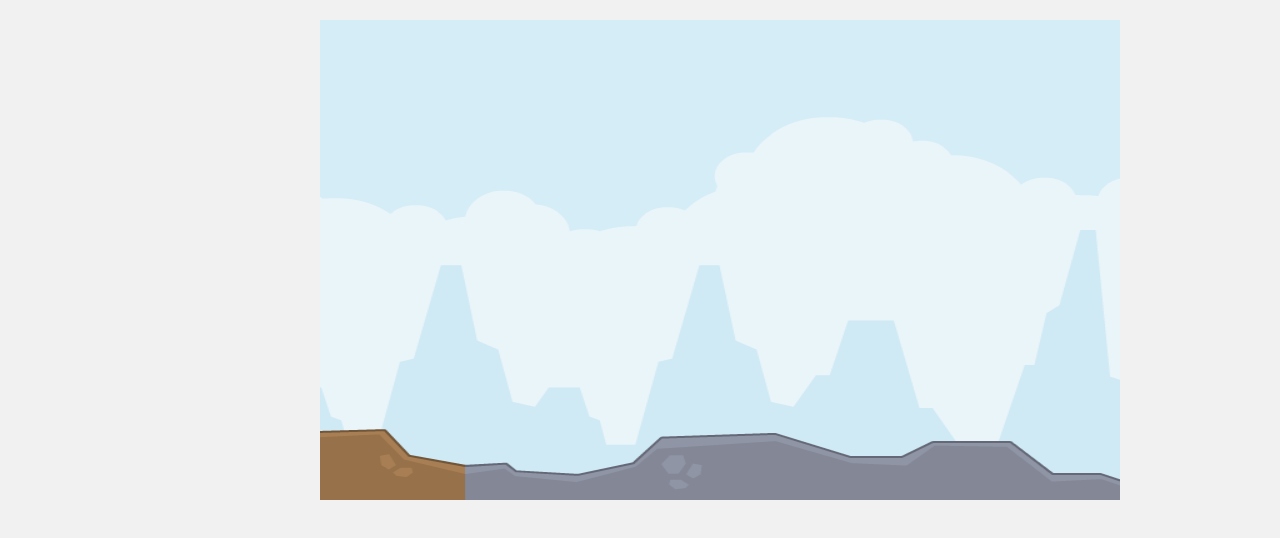
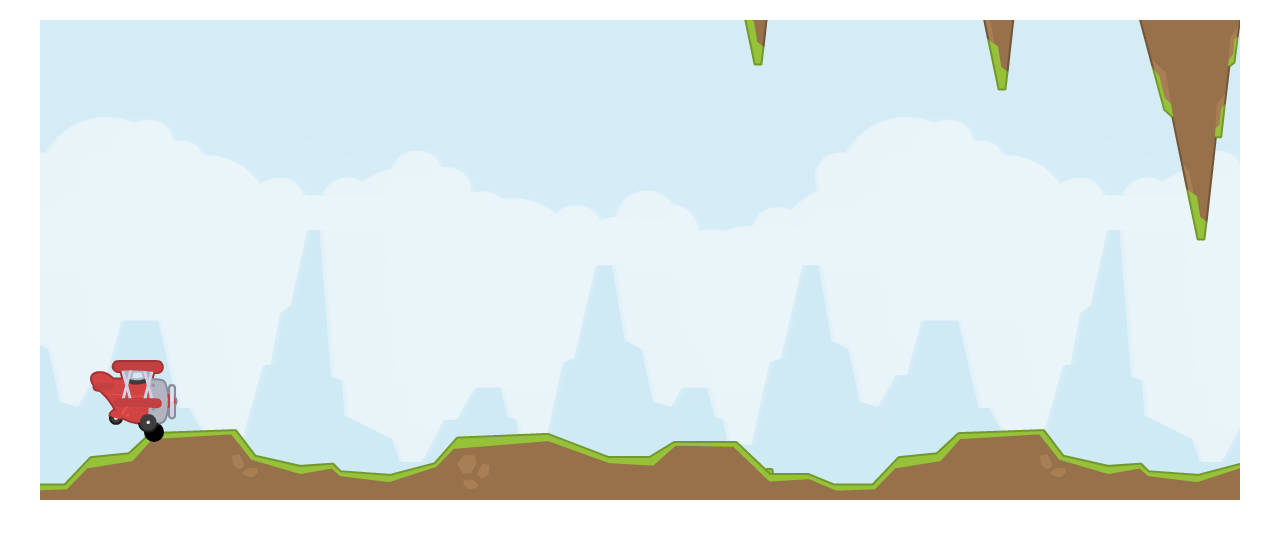
Before and after one commit to bdadam/FlappyPlane, a plain HTML site: page index.html in a window 1280 px wide. Drawn offline with Linux system fonts and the light colour scheme.

Commit message:
work in progress

```diff
--- a/index.html
+++ b/index.html
@@ -9,53 +9,40 @@
         body {
             padding: 0;
             margin: 0;
-            background-color: #f1f1f1;
-        }
-
-        /*
-        #cont {
-            max-width: 640px;
-            margin: 20px auto 0;
-            position: relative;
-            min-height: 1px;
+            background-color: #fff;
         }
 
         #container {
+            position: relative;
+            max-width: 1200px;
+            margin: 20px auto;
+        }
+
+        #inner {
+            position: relative;
             padding-bottom: 480px;
-            position: relative;
-            width: 100%;
         }
-        */
-        /*canvas {
+
+        canvas {
             position: absolute;
             top: 0;
             left: 0;
             right: 0;
             bottom: 0;
-        }*/
-
-        canvas {
-            height: 480px;
-            width: 800px;
-            position: absolute;
-            float: left;
-            -webkit-transform: translate3d(0, 0, 0);
         }
     </style>
 </head>
 <body>
-    <div id="cont">
-        <div id="container">
-            <!--<canvas id="bg"></canvas>-->
-            <!--<canvas id="scene"></canvas>-->
+    <div id="container">
+        <div id="inner">
+            <canvas id="bg"></canvas>
+            <canvas id="scene"></canvas>
         </div>
     </div>
 
-    <div style="max-width: 1000px; position: relative; margin: 20px auto; width: 640px; height: 480px;">
-        <canvas id="bg"></canvas>
-        <canvas id="scene"></canvas>
-    </div>
+    <p id="score"></p>
 
+    <script src="pubsub.min.js"></script>
     <script src="setup.js"></script>
     <script src="main2.js"></script>
 </body>
--- a/main2.js
+++ b/main2.js
@@ -1,41 +1,103 @@
 (function() {
-    var images = {};
-    var imagesToLoad = 0;
+    var Images = {
+        Background: {
+            baseUrl: 'TappyPlane/PNG/',
+            list: [
+                'background.png'
+            ]
+        },
+
+        Plane: {
+            baseUrl: 'TappyPlane/PNG/Planes/',
+            list: [
+                'planeBlue1.png',
+                'planeBlue2.png',
+                'planeBlue3.png',
+                'planeGreen1.png',
+                'planeGreen2.png',
+                'planeGreen3.png',
+                'planeYellow1.png',
+                'planeYellow2.png',
+                'planeYellow3.png',
+                'planeRed1.png',
+                'planeRed2.png',
+                'planeRed3.png'
+            ]
+        },
+
+        Ground: {
+            baseUrl: 'TappyPlane/PNG/',
+            list: [
+                'groundGrass.png',
+                'groundDirt.png',
+                'groundRock.png',
+                'groundSnow.png',
+                'groundIce.png'
+            ]
+        },
+
+        Rock: {
+            baseUrl: 'TappyPlane/PNG/',
+            list: [
+                'rockGrass.png',
+                'rock.png',
+                'rock.png',
+                'rockSnow.png',
+                'rockIce.png'
+            ]
+        },
+
+        RockDown: {
+            baseUrl: 'TappyPlane/PNG/',
+            list: [
+                'rockGrassDown.png',
+                'rockDown.png',
+                'rockDown.png',
+                'rockSnowDown.png',
+                'rockIceDown.png'
+            ]
+        },
+
+        load: function(fn) {
+            var imagesToLoad = 0;
+
+            for (var key in this) {
+                var obj = this[key];
+                if (obj.baseUrl && obj.list) {
+                    for (var i = 0, l = obj.list.length; i < l; i++) {
+                        imagesToLoad++;
+                        var img = new Image();
+                        obj.images = obj.images || [];
+                        obj.images.push(img);
+
+                        img.onload = function() {
+                            imagesToLoad--;
+                            if (imagesToLoad === 0) {
+                                PubSub.publish('images:loaded');
+                            }
+                        };
+
+                        img.src = obj.baseUrl + obj.list[i];
+                    }
+                }
+            }
+        }
+    };
 
     var Plane = {
-        baseUrl: 'TappyPlane/PNG/Planes/',
-        srcList: [
-            'planeBlue1.png',
-            'planeBlue2.png',
-            'planeBlue3.png',
-            'planeGreen1.png',
-            'planeGreen2.png',
-            'planeGreen3.png',
-            'planeYellow1.png',
-            'planeYellow2.png',
-            'planeYellow3.png',
-            'planeRed1.png',
-            'planeRed2.png',
-            'planeRed3.png'
-        ],
-
         x: 50,
         y: 0,
         vy: 0,
 
+        setColor: function(color) {
+            this.color = color % Images.Plane.images.length || 0;
+        },
+
         init: function(ctx) {
             this.ctx = ctx;
-
-            this.images = [
-                images[this.srcList[Game.planeColor * 3 + 0]],
-                images[this.srcList[Game.planeColor * 3 + 1]],
-                images[this.srcList[Game.planeColor * 3 + 2]]
-            ],
-
-            this.width = this.images[0].width;
-            this.height = this.images[0].height;
-
-            this.y = Math.floor(height / 2 - this.height / 2);
+            this.width = Images.Plane.images[0].width;
+            this.height = Images.Plane.images[0].height;
+            this.y = Math.floor(Game.height / 2 - this.height / 2);
 
             this.corners = [
                 [73, 0],
@@ -45,96 +107,59 @@
                 [22, 64],
                 [0, 18]
             ];
+
+            this.setColor(Math.floor(Math.random() * Images.Plane.images.length / 3));
+        },
+
+        start: function() {
+            this.setColor(Math.floor(Math.random() * Images.Plane.images.length / 3));
         },
 
         clear: function() {
             this.ctx.clearRect(this.x, this.y, this.width, this.height);
         },
 
-        draw: function(x, delta) {
+        updatePosition: function() {
             var ay = 15*9.81;
-            this.vy += ay * delta;
-            this.y = Math.floor(this.y + this.vy * delta);
+            this.vy += ay * Game.delta;
+            this.y = Math.floor(this.y + this.vy * Game.delta);
 
-            var img = this.images[Math.floor(Game.x/50) % 3];
+            if (this.y < 0) {
+                this.vy = 0;
+                this.y = 0;
+            }
 
-            this.ctx.drawImage(img, this.x, this.y);
+            var offset = this.color * 3;
+            var d = [0, 1, 2, 1];
+            this.img = Images.Plane.images[offset + d[Math.floor(Game.x / 40) % 4]];
         },
 
-        detectCollision: function(x, delta) {
-            if (this.y < 0 || this.y > height - this.height) {
-                return true;
-            }
+        draw: function() {
+            this.ctx.drawImage(this.img, this.x, this.y);
+        },
 
-            var data = this.ctx.getImageData(this.x, this.y, this.width, this.height);
-
+        collidesWithPoint: function() {
             for (var i = 0, l = this.corners.length; i < l; i++) {
                 var corner = this.corners[i];
-                var k = corner[1] * data.width * 4 + corner[0] * 4;
 
-                var pixel = [
-                    data.data[k],
-                    data.data[k + 1],
-                    data.data[k + 2],
-                    data.data[k + 3]
-                ];
+                var x = this.x + corner[0];
+                var y = this.y + corner[1];
 
-                if (pixel[0] !== 0 || pixel[1] !== 0 || pixel[2] !== 0 || pixel[3] !== 0) {
+                if (Ground.collidesWithPoint(x, y) || RockHandler.collidesWithPoint(x, y)) {
+                    PubSub.publish('plane:crash', { x: x, y: y });
                     return true;
                 }
             }
-
-
-            return;
-            //var cornersToCheck =[];
-
-            // ground
-            if (this.y + this.height >= height - Ground.height) {
-                for (var i = 0, l = this.corners.length; i < l; i++) {
-                    var corner = this.corners[i];
-                    if (this.y + corner[1] <= height - Ground.height) {
-                        continue;
-                    }
-
-                    var pixel = this.ctx.getImageData(this.x + corner[0], this.y + corner[1], 1, 1).data;
-
-                    if (pixel[0] !== 0 || pixel[1] !== 0 || pixel[2] !== 0 || pixel[3] !== 0) {
-                        return true;
-                    }
-                }
-            }
-
-            return false;
-
-//            if (this.y + this.height < height - Ground.height) {
-//                return;
-//            }
-
-            for (var i = 0, l = this.corners.length; i < l; i++) {
-                var corner = this.corners[i];
-                var pixel = ctx.getImageData(this.x + corner[0], this.y + corner[1], 1, 1).data;
-
-                if (pixel[0] !== 0 || pixel[1] !== 0 || pixel[2] !== 0 || pixel[3] !== 0) {
-                    return true;
-                }
-            }
-
-            return false;
         }
     };
 
-    addEventListener(document, 'click', function() {
-        Plane.vy += 100;
+    window.addEventListener('click', function() {
+        Plane.vy -= 100;
     });
 
     var Background = {
-        baseUrl: 'TappyPlane/PNG/',
-        srcList: [
-            'background.png'
-        ],
-
         init: function(ctx) {
-            this.img = images[this.srcList[0]];
+            this.img = Images.Background.images[0];
             this.ctx = ctx;
             this.x = 0;
             this.n = Math.ceil(Game.width / this.img.width) + 1;
@@ -144,10 +169,12 @@
             this.height = this.img.height;
 
             this.xWhenLastDrawn = Number.MIN_VALUE;
+
+            this.ctx.globalAlpha = 0.7;
         },
 
         draw: function() {
-            this.x = Math.floor(this.x - Game.delta * this.vx) % this.width;
+            this.x = -(Game.elapsed * this.vx) % this.width;
 
             if (Math.abs(this.x -this.xWhenLastDrawn) >= this.vx / 30 | 0) {
                 // we don't need to draw the background in every frame - 180px/s / 30fps = 6px
@@ -166,203 +193,223 @@
     };
 
     var Ground = {
-        baseUrl: 'TappyPlane/PNG/',
-        srcList: [
-            'groundGrass.png',
-            'groundDirt.png',
-            'groundRock.png',
-            'groundSnow.png',
-            'groundIce.png'
-        ],
-
         init: function(ctx) {
             this.ctx = ctx;
-
-            this.width = images[this.srcList[0]].width;
-            this.height = images[this.srcList[0]].height;
+            this.width = Images.Ground.images[0].width;
+            this.height = Images.Ground.images[0].height;
             this.n = Math.ceil(Game.width / this.width) + 1;
             this.top = Game.height - this.height;
+
+            this.heights = Helper.calcHeights(Images.Ground.images[0]); //this.calcHeights();
         },
 
         clear: function() {
-            this.ctx.clearRect(0, height - this.height, width, this.height);
+            this.ctx.clearRect(0, this.top, Game.width, this.height);
+        },
+
+        getTerrainTypeForX: function(x) {
+            return Math.floor(x / this.width / 5) % Images.Ground.images.length;
         },
 
         draw: function() {
-
-            this.ctx.save();
-            this.ctx.translate(-Game.x % this.width, 0);
+            var dx = -Game.x % this.width;
 
             for (var i = 0; i < this.n; i++) {
-                var q = (Math.floor((Game.x + i * this.width) / this.width)) % this.srcList.length;
-                q = Math.max(q, 0);
+                var q = this.getTerrainTypeForX(Game.x + i * this.width);
+                var img = Images.Ground.images[q];
 
-                var img = images[this.srcList[q]];
-                this.ctx.drawImage(img, i * this.width, this.top);
+                this.ctx.drawImage(img, dx + i * this.width, this.top);
+            }
+        },
+
+        calcHeights: function() {
+            var q = [];
+            var c = document.createElement('canvas');
+            var img = Images.Ground.images[0];
+            c.width = img.width;
+            c.height = img.height;
+
+            var ctx = c.getContext('2d');
+
+            ctx.clearRect(0, 0, img.width, img.height);
+            ctx.drawImage(img, 0, 0);
+
+            var d = ctx.getImageData(0, 0, img.width, img.height);
+            var data = d.data;
+            var w = d.width;
+            var h = d.height;
+
+            for (var x = 0; x < w; x++) {
+                q[x] = h;
+                for (var y = 0; y < h; y++) {
+                    var s = data[y * w * 4 + x * 4 + 3];
+
+                    if (s === 0) {
+                        q[x] = h - y;
+                    }
+                }
             }
 
-            this.ctx.restore();
+            return q;
+        },
+
+        collidesWithPoint: function(x, y) {
+            var imgX = (x + Game.x) % this.width;
+            return Game.height - this.heights[imgX] <= y;
         }
     };
 
-    var Rock = {
-        baseUrl: 'TappyPlane/PNG/',
-        srcList: [
-            'rock.png',
-            'rockGrass.png',
-            'rockIce.png',
-            'rockSnow.png'
-        ],
+    var Rock = function(ctx) {
+        this.ctx = ctx;
 
-        lastRockDrawn: 0,
-        activeRocks: [],
+        Rock.heights = Rock.heights || Helper.calcHeights(Images.Rock.images[0]);
 
-        init: function(ctx) {
-            this.ctx = ctx;
-        },
+        Object.defineProperty(this, 'visible', {
+            get: function() {
+                return this.x + this.img.width >= 0;
+            }
+        });
+    };
 
-        clear: function() {
-            for (var i = 0, l = this.activeRocks.length; i < l; i++) {
-                var rock = this.activeRocks[i];
+    Rock.prototype.init = function(x, up) {
+        this.up = up !== false;
+        this.x = x;
 
-                this.ctx.clearRect(rock[0] - x, height - rock[2], rock[1].width, rock[1].height);
-            }
-        },
+        var images = this.up ? Images.Rock.images : Images.RockDown.images;
+        this.img = images[Ground.getTerrainTypeForX(Game.x + this.x)];
 
-        draw: function(x) {
-            if (x - this.lastRockDrawn > 450) {
-                var img = images[this.srcList[Math.floor(Math.random() * this.srcList.length)]];
-                var rx = x + width + Math.floor(Math.random() * 320);
-                var h = img.height - Math.floor((Math.random() * 120));
-                this.activeRocks.push([rx, img, h]);
-                this.lastRockDrawn = x;
-            }
+        var dy = Math.random() * this.img.height | 0;
 
-            for (var i = 0, l = this.activeRocks.length; i < l; i++) {
-                var rock = this.activeRocks[i];
-                this.ctx.drawImage(rock[1], rock[0] - x, height - rock[2]);
-            }
+        this.y = up ? (Game.height - this.img.height + dy) | 0 : 0 - dy;
+    };
+
+    Rock.prototype.collidesWithPoint = function(x, y) {
+        if (this.x - Game.x <= x && this.x - Game.x + this.img.width > x) {
+            var h = Rock.heights[Game.x + x - this.x];
+
+            return this.up ? (this.y + this.img.height - h < y) : y <= this.y + h;
+        }
+
+        return false;
+    };
+
+    Rock.prototype.clear = function() {
+        if (!this.visible) {
+            return;
+        }
+
+        if (this.up) {
+            this.ctx.clearRect(this.x - Game.x, this.y, this.img.width, this.img.height);
+        } else {
+            this.ctx.clearRect(this.x - Game.x, 0, this.img.width, this.img.height);
         }
     };
 
-    var RockDown = {
-        baseUrl: 'TappyPlane/PNG/',
-        srcList: [
-            'rockDown.png',
-            'rockGrassDown.png',
-            'rockIceDown.png',
-            'rockSnowDown.png'
-        ],
+    Rock.prototype.draw = function() {
+        if (!this.visible) {
+            return;
+        }
 
-        lastRockDrawn: 0,
-        activeRocks: [],
-
-        init: function(ctx) {
-            this.ctx = ctx;
-        },
-
-        draw: function(x) {
-            if (x - this.lastRockDrawn > 650) {
-                var img = images[this.srcList[Math.floor(Math.random() * this.srcList.length)]];
-                var rx = x + width + Math.floor(Math.random() * 320);
-                var h = 0 - Math.floor((Math.random() * 320));
-                this.activeRocks.push([rx, img, h]);
-                this.lastRockDrawn = x;
-            }
-
-            for (var i = 0, l = this.activeRocks.length; i < l; i++) {
-                var rock = this.activeRocks[i];
-                this.ctx.drawImage(rock[1], rock[0] - x, rock[2]);
-            }
-        }
+        this.ctx.drawImage(this.img, this.x - Game.x, this.y);
     };
 
-    function loadImages(callback) {
-        var objects = [Background, Ground];//, Plane, Rock, RockDown];
+    (function() {
+        var lastRock = 0;
+        var rocks = [];
+        var ctx;
 
-        for (var i = 0, l = objects.length; i < l; i++) {
-            var obj = objects[i];
+        window.RockHandler = {
+            init: function(context) {
+                ctx = context;
+            },
 
-            for (var j = 0, jl = obj.srcList.length; j < jl; j++) {
-                var src = obj.srcList[j];
-                images[src] = new Image();
-                images[src].onload = function() {
-                    imagesToLoad -= 1;
+            do: function() {
+                if (Math.random() < 0.04) {
+                    var rock = new Rock(ctx);
+                    rock.init(Game.x + Game.width, Math.random() < 0.5);
+                    rocks.push(rock);
+                    lastRock = Game.x + Game.width;
+                }
+            },
 
-                    if (imagesToLoad === 0) {
-                        callback();
+            collidesWithPoint: function(x, y) {
+                return rocks.some(function(rock) {
+                    return rock.collidesWithPoint(x, y);
+                });
+                /*rocks.forEach(function(rock) {
+                    if (rock.collidesWithPoint(x, y)) {
+                        return true;
                     }
-                };
-                images[src].onerror = function() {
-                    // error
-                };
+                });*/
+            },
 
-                imagesToLoad += 1;
-                images[src].src = obj.baseUrl + src;
+            clear: function() {
+                rocks.forEach(function(rock) {
+                    rock.clear();
+                });
+            },
+
+            draw: function() {
+                rocks.forEach(function(rock) {
+                    rock.draw();
+                });
             }
-        }
-    }
+        };
+    }());
 
     function start() {
         Background.init(Game.bgCtx);
+        Ground.init(Game.ctx);
+        Plane.init(Game.ctx);
+        RockHandler.init(Game.ctx);
 
-//        Rock.init(Game.ctx);
-//        RockDown.init(Game.ctx);
-        Ground.init(Game.ctx);
-//        Plane.init(Game.ctx);
-
-        var startTime = window.performance.now(); //Date.now();
-        var now = startTime;
-        var lastNow = now;
-        var vx = 350;
-        var x = 0;
-        var delta = 0;
         var ended = false;
 
-        Game.vx = vx;
+        function clear() {
+//            Game.ctx.clearRect(0, 0, Game.width, Game.height);
+//            return;
 
-        raf(function draw() {
+            Plane.clear();
+            Ground.clear();
+            RockHandler.clear();
+        }
+
+        function loop() {
             if (ended) {
                 return;
             }
 
-            now = window.performance.now(); //Date.now();
-            Game.delta = delta = (now - lastNow) / 1000;
+            raf(loop);
 
-            //Game.x = x = Math.floor((now - startTime) / 1000 * vx);
-            Game.x = x = Math.floor(Game.x + delta * Game.vx);
+            RockHandler.do();
 
-//            Game.ctx.clearRect(0, 0, width, height);
+            clear();
 
+            Game.ping();
 
             Background.draw();
-
-
-//            Rock.clear();
-
-
-//            Plane.clear();
-            Ground.clear();
-
-
-//            Rock.draw(x);
-//            RockDown.draw(x);
-
-
+            RockHandler.draw();
             Ground.draw();
 
+            Plane.updatePosition();
+            ended = Plane.collidesWithPoint();
+            Plane.draw();
+        };
 
-//            if (frameCount % 30) {
-//                ended = Plane.detectCollision(x, delta);
-//            }
-//
-//            Plane.draw(x, delta);
-
-            lastNow = now;
-
-            raf(draw);
-        });
+        raf(loop);
     }
 
-    loadImages(start);
+    PubSub.subscribe('images:loaded', function() {
+        Game.start();
+        start();
+    });
+
+    PubSub.subscribe('plane:crash', function(point) {
+        console.log(point);
+        Game.ctx.beginPath();
+        Game.ctx.arc(point.x, point.y, 10, 0, Math.PI*2, true);
+        Game.ctx.fill();
+    });
+
+    Images.load();
 }());
--- /dev/null
+++ b/pubsub.min.js
@@ -0,0 +1 @@
+!function(){"use strict";function a(a){if("[object String]"!==Object.prototype.toString.call(a))throw new TypeError("Event is not a string.")}function b(a){if("function"!=typeof a)throw new TypeError("Handler is not a function")}var c={},d={};d.publish=d.pub=function(b){if(a(b),c[b])for(var d={event:b,args:Array.prototype.slice.call(arguments,1)},e=0,f=c[b].length;f>e;e++)c[b][e].apply(d,d.args)},d.subscribe=d.sub=function(d,e){a(d),b(e),(c[d]=c[d]||[]).push(e)},d.unsubscribe=d.unsub=function(){var d,e,f,g,h=Array.prototype.slice.call(arguments);if(h.length>=2){if(d=h[0],e=h[1],a(d),b(e),!c[d])return;for(f=0,g=c[d].length;g>f;f++)c[d][f]===e&&c[d].splice(f,1)}else{e=h[0],b(e);for(d in c)for(f=0,g=c[d].length;g>f;f++)c[d][f]===e&&c[d].splice(f,1)}},"function"==typeof define&&define.amd?define(function(){return d}):"object"==typeof module&&module.exports?module.exports=d:window.PubSub=d}();
--- a/setup.js
+++ b/setup.js
@@ -5,41 +5,94 @@ var bgCanvas = document.getElementById('bg');
 var bgCtx = bgCanvas.getContext('2d');
 
 
-var width, height;
+(function() {
+    var now = (window.performance && window.performance.now)
+        ? function() { return window.performance.now(); }
+        : function() { Date.now(); };
 
-var Game = {
-    canvas: canvas,
-    ctx: ctx,
+    var lastPing, started;
 
-    bgCanvas: bgCanvas,
-    bgCtx: bgCtx,
+    var scoreDiv = document.getElementById('score');
 
-    x: 0,
-    delta: 0,
+    window.Game = {
+        ctx: ctx,
+        bgCtx: bgCtx,
+        vx: 350,
+        running: false,
+        frameCount: 0,
 
-    planeColor: Math.random() * 4 | 0
-};
+        start: function() {
+            started = lastPing = now();
+            this.elapsed = 0;
+            this.delta = 0;
+            this.x = 0;
+            this.running = true;
+        },
+
+        end: function() {
+            this.running = false;
+        },
+
+        ping: function() {
+            var n = now();
+
+            this.delta = (n - lastPing) / 1000;
+            this.elapsed = (n - started) / 1000;
+            this.x = this.elapsed * this.vx | 0;
+
+            lastPing = n;
+            this.frameCount++;
+        },
+
+        updateScore: function() {
+            scoreDiv.innerHTML = this.x;
+        }
+    };
+}());
 
 window.onresize = function() {
-    Game.width = bgCanvas.width = canvas.width = width = canvas.parentNode.clientWidth;
-    Game.height = bgCanvas.height = canvas.height = height = canvas.parentNode.clientHeight;
+    Game.width = bgCanvas.width = canvas.width = canvas.parentNode.clientWidth;
+    Game.height = bgCanvas.height = canvas.height = canvas.parentNode.clientHeight;
 };
 
 window.onresize();
 
 window.raf = window.requestAnimFrame = (function(){
-    return window.requestAnimationFrame       ||
+    return window.requestAnimationFrame    ||
         window.webkitRequestAnimationFrame ||
         window.mozRequestAnimationFrame    ||
-        function( callback ){
+        function(callback) {
             window.setTimeout(callback, 1000 / 60);
         };
 })();
 
-function addEventListener(obj, event, fn) {
-    if (obj.addEventListener) {
-        obj.addEventListener(event, fn, false);
-    } else if (obj.attachEvent) {
-        obj.attachEvent('on' + event, fn);
+window.Helper = {
+    calcHeights: function(img) {
+        var q = [];
+        var c = document.createElement('canvas');
+        c.width = img.width;
+        c.height = img.height;
+
+        var ctx = c.getContext('2d');
+
+        ctx.drawImage(img, 0, 0);
+
+        var d = ctx.getImageData(0, 0, img.width, img.height);
+        var data = d.data;
+        var w = d.width;
+        var h = d.height;
+
+        for (var x = 0; x < w; x++) {
+            q[x] = h;
+            for (var y = 0; y < h; y++) {
+                var s = data[y * w * 4 + x * 4 + 3];
+
+                if (s === 0) {
+                    q[x] = h - y;
+                }
+            }
+        }
+
+        return q;
     }
-}
+};
```
